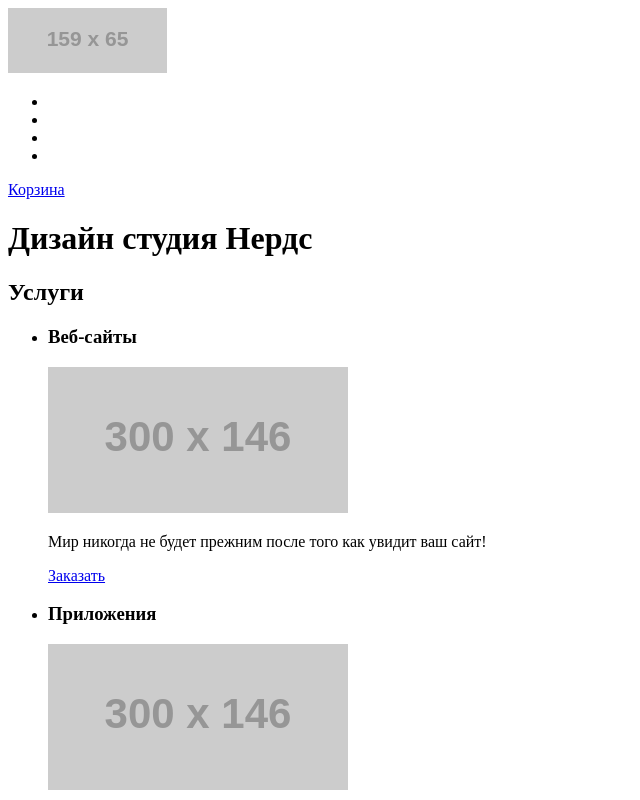
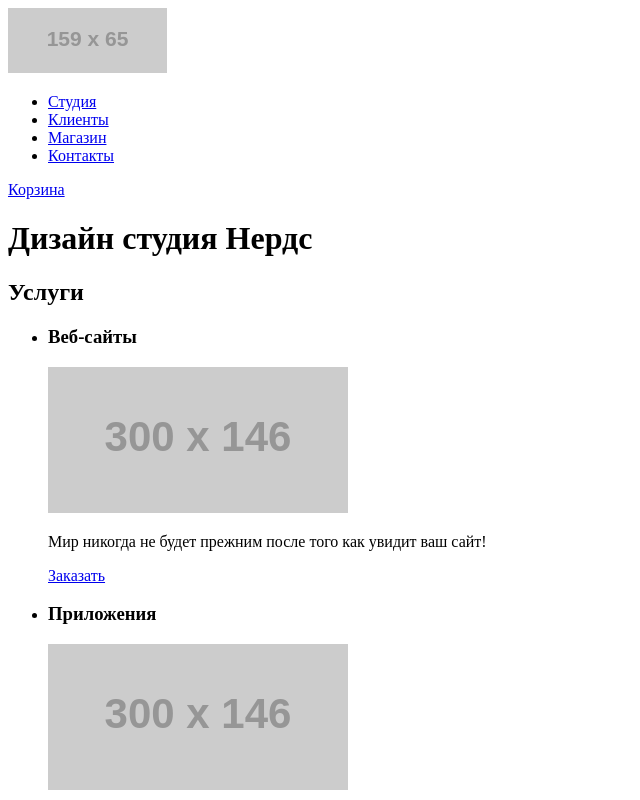
Before and after one commit to konstantin-podolskij/Nerds, a plain HTML site: page index.html in a window 1280 px wide. Shown: the top 800 px of the page, without its empty margins (0-640 px from the left). Drawn offline with Linux system fonts and the light colour scheme; placeholder pictures from the web are drawn by us.

Commit message:
Add names of navigation items

```diff
--- a/index.html
+++ b/index.html
@@ -11,10 +11,10 @@
           <img src="https://via.placeholder.com/159x65" alt="Логотип студии дизайна Нердс">
         </a>
         <ul>
-          <li><a href="blank.html"></a></li>
-          <li><a href="blank.html"></a></li>
-          <li><a href="catalog.html"></a></li>
-          <li><a href="blank.html"></a></li>
+          <li><a href="blank.html">Студия</a></li>
+          <li><a href="blank.html">Клиенты</a></li>
+          <li><a href="catalog.html">Магазин</a></li>
+          <li><a href="blank.html">Контакты</a></li>
         </ul>
         <a href="blank.html">Корзина</a>
       </nav>
```
